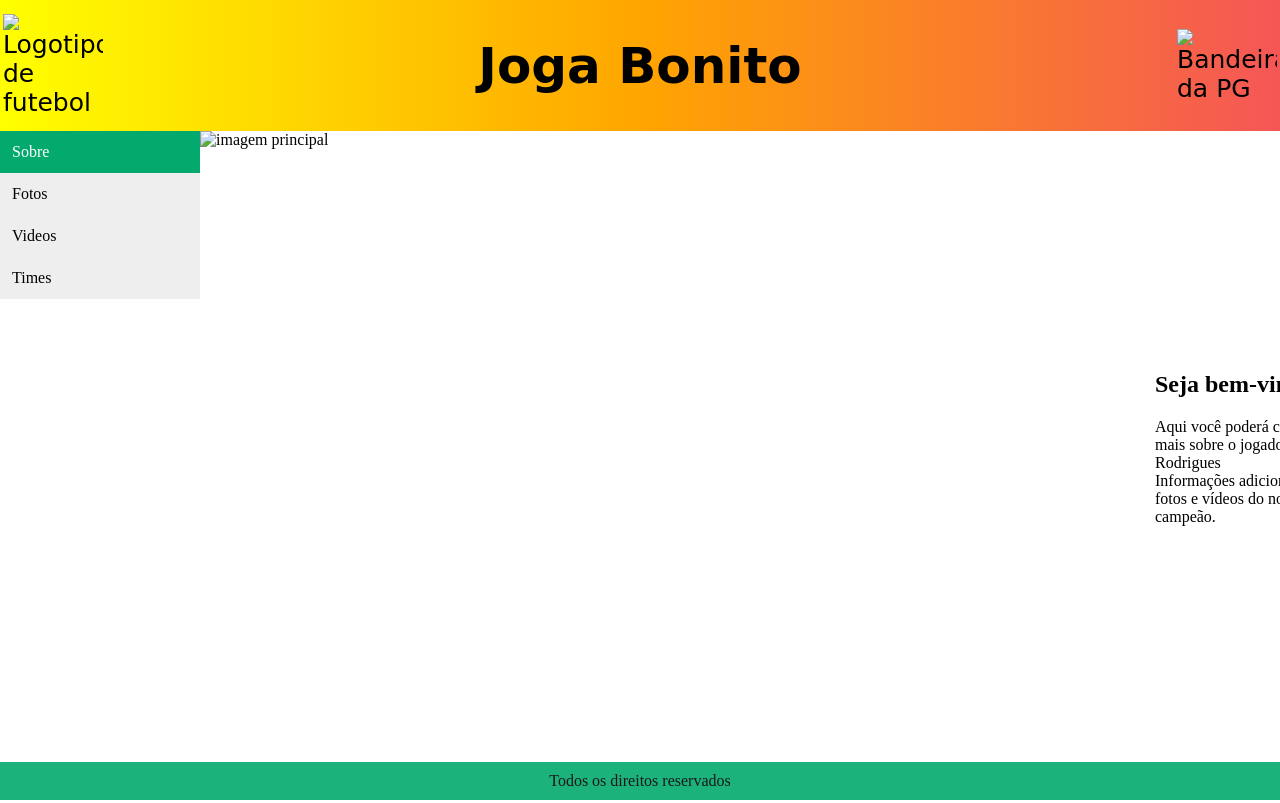
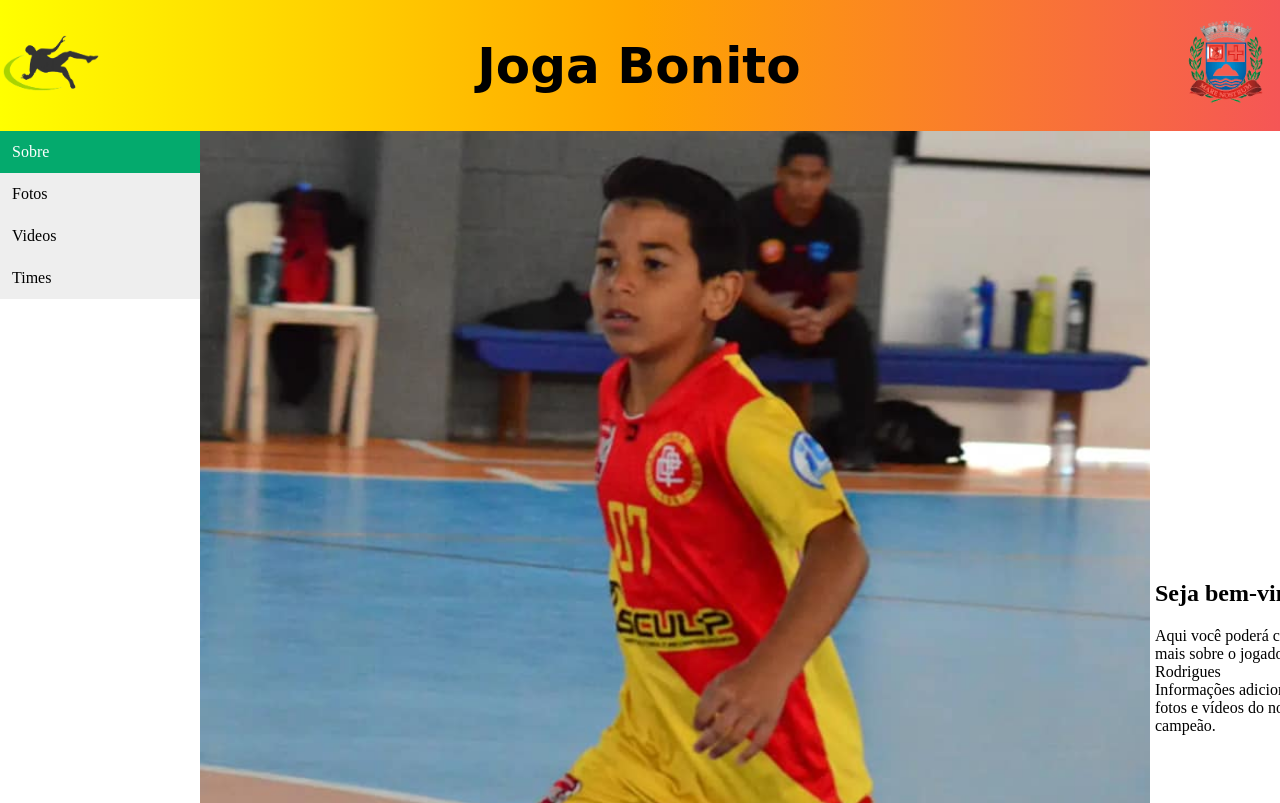
Before and after one commit to KaduVieira13/Layout, a plain HTML site: page index.html in a window 1280 px wide. Shown: the top 803 px of the page. Drawn offline with Linux system fonts and the light colour scheme; the site is published under a folder, as on GitHub Pages, so addresses that start at the root find nothing; a web font is replaced by a local one.

Commit message:
modifica erro no index

```diff
--- a/index.html
+++ b/index.html
@@ -10,14 +10,14 @@
 
 <body>
     <header>
-        <div class="logo"><img src="/img/logo.png" alt="Logotipo de futebol"></div>
+        <div class="logo"><img src="img/logo.png" alt="Logotipo de futebol"></div>
         <div>
             <h1>Joga Bonito</h1>
         </div>
-        <div class="logo"><img src="/img/logo2.png" alt="Bandeira da PG"></div>
+        <div class="logo"><img src="img/logo2.png" alt="Bandeira da PG"></div>
     </header>
     <div class="hg-conteudo">
-        <main><img src="/img/davi2.jpg" alt="imagem principal"></main>
+        <main><img src="img/davi2.jpg" alt="imagem principal"></main>
         <nav>
 
             <a href="#" class="efeito">Sobre</a>
```
